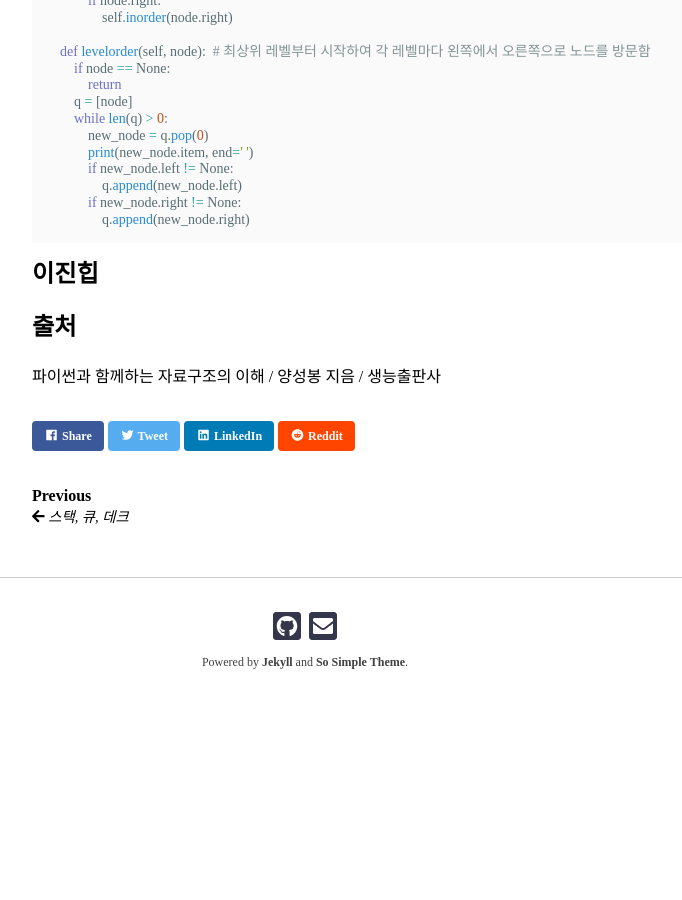
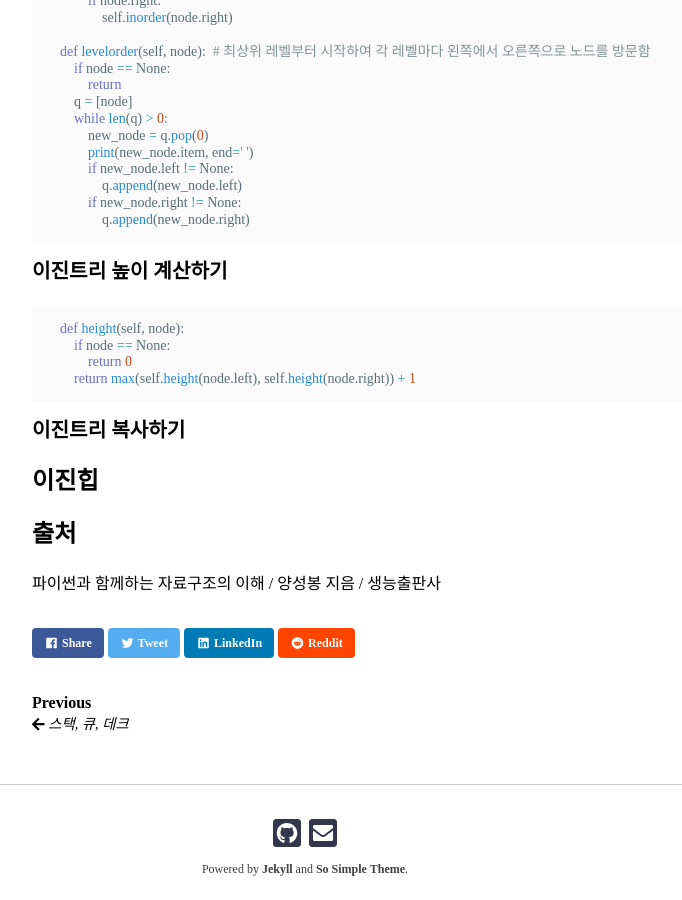
Before and after one commit to boreum0302/blog, a Jekyll site: the page built from _posts/2020-04-04-tree.md, in a window 1280 px wide and 900 px high, scrolled down 2578 px. Shown: the whole window, without its empty margins (335-1017 px from the left). Built offline with Jekyll 4.4.1, drawn with Linux system fonts in a browser that asks for light colours; nearby versions of some CDN libraries; some web fonts are replaced; before the commit the page ends 3313 px from its top, so only the background shows below that.

Commit message:
Update 2020-04-04-tree.md

````diff
--- a/_posts/2020-04-04-tree.md
+++ b/_posts/2020-04-04-tree.md
@@ -95,6 +95,17 @@ class BinaryTree:
                 q.append(new_node.right)
 ```
 
+### 이진트리 높이 계산하기
+```python
+    def height(self, node):
+        if node == None:
+            return 0
+        return max(self.height(node.left), self.height(node.right)) + 1
+```
+
+### 이진트리 복사하기
+
+
 ## 이진힙
 
 ## 출처
````
